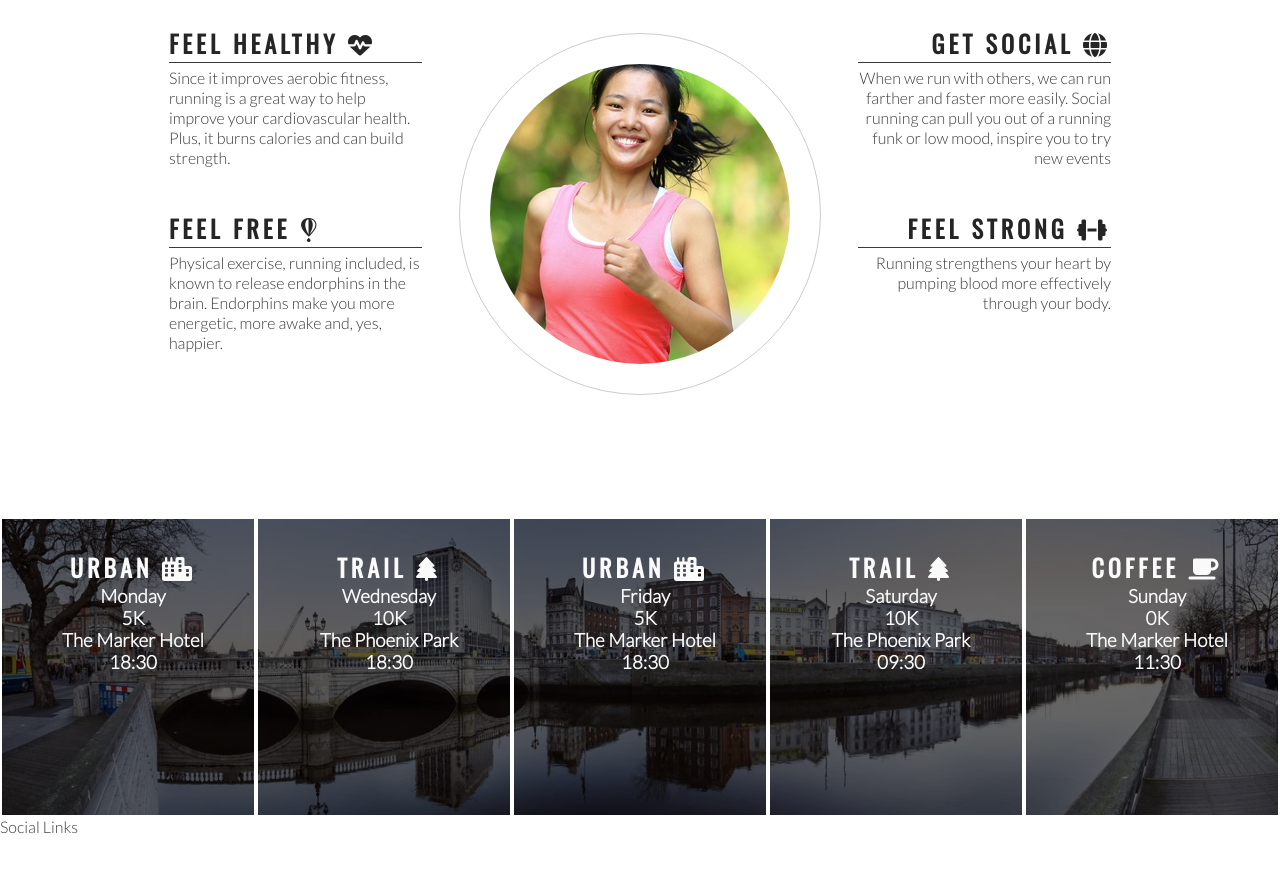
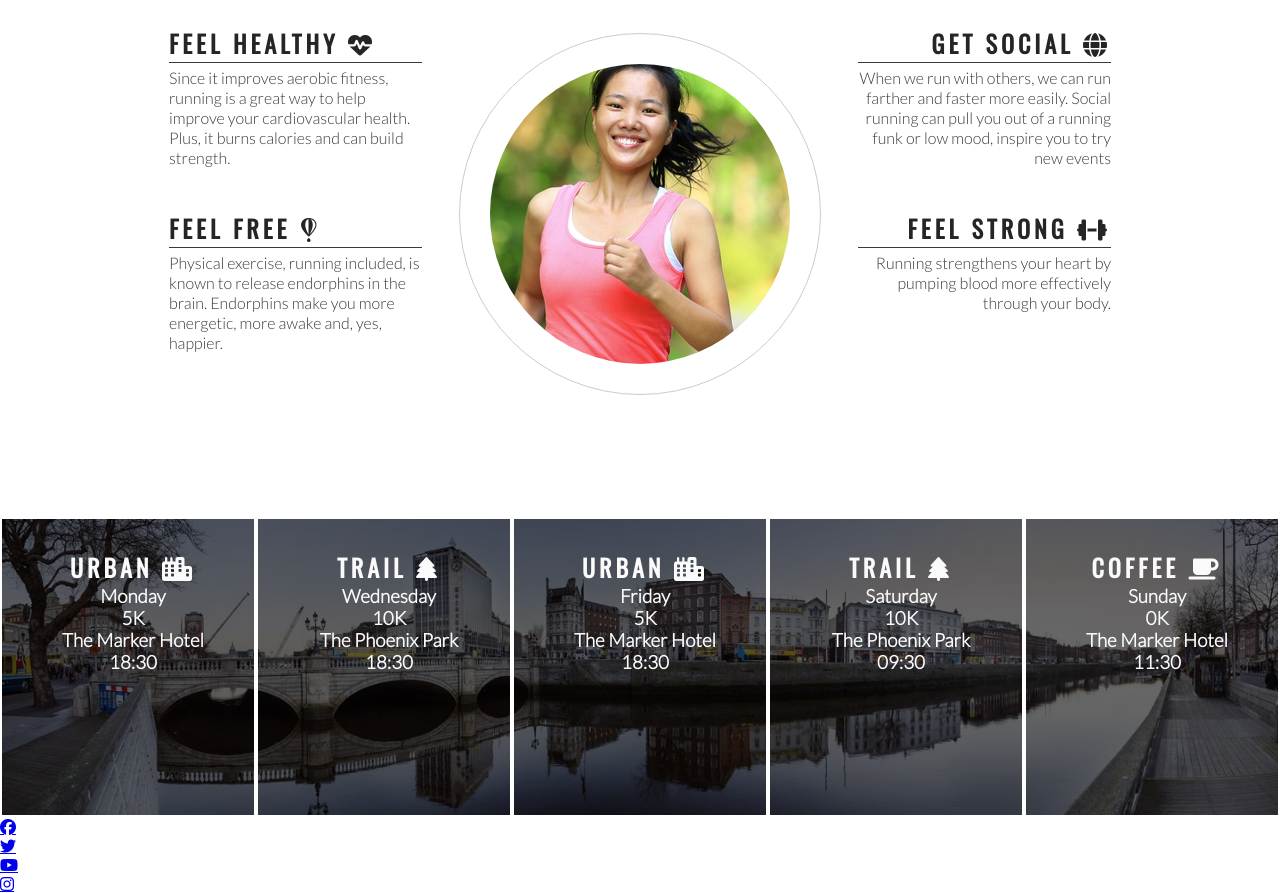
Before and after one commit to ashraafa/love-running, a plain HTML site: page index.html in a window 1280 px wide. Shown: the part 778-1671 px from the top of the page. Before the commit the page ends 1614 px from the top, so only its background shows below. Drawn offline with nearby package versions, Linux system fonts and the light colour scheme.

Commit message:
Add social media icons to footer

```diff
--- a/index.html
+++ b/index.html
@@ -123,11 +123,28 @@
         </div>
     </section>
     <footer>
-        Social Links
+        <ul>
+            <li>
+                <a href="https://facebook.com" target="_blank" rel="noopener"
+                    aria-label="Visit our Facebook page (opens in a new tab)" <i class="fab fa-facebook"></i></a>
+            </li>
+            <li>
+                <a href="https://twitter.com" target="_blank" rel="noopener"
+                    aria-label="Visit our Twitter page (opens in a new tab)" <i class="fab fa-twitter"></i></a>
+            </li>
+            <li>
+                <a href="https://youtube.com" target="_blank" rel="noopener"
+                    aria-label="Visit our YouTube page (opens in a new tab)" <i class="fab fa-youtube"></i></a>
+            </li>
+            <li>
+                <a href="https://instagram.com" target="_blank" rel="noopener"
+                    aria-label="Visit our Instagram page (opens in a new tab)" <i class="fab fa-instagram"></i></a>
+            </li>
+        </ul>
     </footer>
 
     <!-- fontawesome script-->
-        <script src="https://kit.fontawesome.com/be9036e915.js" crossorigin="anonymous"></script>
+    <script src="https://kit.fontawesome.com/be9036e915.js" crossorigin="anonymous"></script>
 </body>
 
 </html>
```
